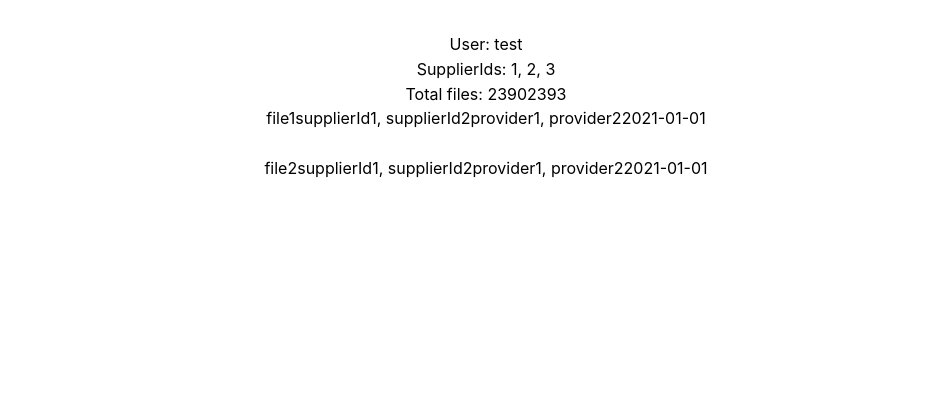
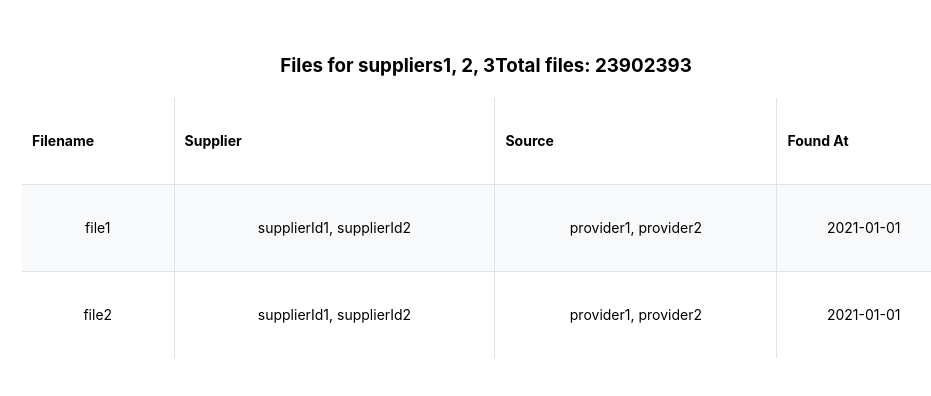
Before and after one commit to nmarley/all-files, a React (Vite) app: page / in a window 1280 px wide. Shown: the top 396 px of the page, without its empty margins (154-1085 px from the left). Built offline with nearby package versions, Linux system fonts and the light colour scheme.

Commit message:
Fix up, unify FileData type

```diff
--- a/src/components/AllFilesView.tsx
+++ b/src/components/AllFilesView.tsx
@@ -1,17 +1,10 @@
-import type React from 'react';
+import React from 'react';
 import { useState } from 'react';
-// import { Table } from '@mantine/core';
+import { Button, Container, Table, ScrollArea } from '@mantine/core';
+import { FileData } from '../types';
 import FileRow from './FileRow';
 
 import mockData from '../mockData';
-
-export interface FileData {
-    id: number;
-    filename: string;
-    suppliers: string[];
-    providers: string[];
-    foundAt: Date;
-}
 
 interface Props {
     // TODO: make this the full Supplier object from Core instead of breaking
@@ -44,22 +37,41 @@ const AllFilesView: React.FC<Props> = ({ supplierIds, user }) => {
     // });
 
     return (
-        <>
-            <div>
-                User: {user}
-                <br />
-                SupplierIds: {supplierIds.join(', ')}
-                <br />
-                Total files: {count}
-                <br />
-            </div>
-
-            <div className="filesTable">
-                {files.map((file) => (
-                    <FileRow key={file.id} file={file} />
-                ))}
-            </div>
-        </>
+        <Container>
+            <h3>
+            Files for {supplierIds.length === 0 ? 'all suppliers' : 'suppliers' + supplierIds.join(', ')}
+            Total files: {count}
+            </h3>
+            <Table
+                stickyHeader
+                striped
+                withColumnBorders
+                verticalSpacing="xl"
+                miw={700}
+            >
+                <Table.Thead>
+                    <Table.Tr>
+                        <Table.Th>Filename</Table.Th>
+                        <Table.Th>Supplier</Table.Th>
+                        <Table.Th>Source</Table.Th>
+                        <Table.Th>Found At</Table.Th>
+                    </Table.Tr>
+                </Table.Thead>
+            {files ? (
+                <Table.Tbody>
+                    {
+                        files.map(
+                            (file: FileData) => (
+                                <FileRow key={file.id} file={file} />
+                            )
+                        )
+                    }
+                </Table.Tbody>
+            ) : (
+                <p>No data available.</p>
+            )}
+            </Table>
+        </Container>
     );
 };
 
--- a/src/components/FileRow.tsx
+++ b/src/components/FileRow.tsx
@@ -1,13 +1,6 @@
-import type React from 'react';
-// import { Table } from '@mantine/core';
-
-export interface FileData {
-    id: number;
-    filename: string;
-    supplierIds: string[];
-    providers: string[];
-    foundAt: string;
-}
+import React from 'react';
+import { Table } from '@mantine/core';
+import { FileData } from '../types';
 
 interface Props {
     file: FileData;
@@ -20,21 +13,16 @@ const FileRow: React.FC<Props> = ({ file }) => {
 
     return (
         <>
-            <div key={file.id}>
-                <span>{file.filename}</span>
-                <span>{supplierDisplay}</span>
-                <span>{providerDisplay}</span>
-                <span>{file.foundAt.toString()}</span>
-            </div>
-            <br />
+            <Table.Tr key={file.id}>
+                <Table.Td>{file.filename}</Table.Td>
+                <Table.Td>{supplierDisplay}</Table.Td>
+                <Table.Td>{providerDisplay}</Table.Td>
+                <Table.Td>{file.foundAt}</Table.Td>
+            </Table.Tr>
         </>
-        // <Table.Tr key={file.id}>
-        // 	<Table.Td>{file.filename}</Table.Td>
-        // 	<Table.Td>{supplierDisplay}</Table.Td>
-        // 	<Table.Td>{providerDisplay}</Table.Td>
-        // 	<Table.Td>{file.foundAt}</Table.Td>
-        // </Table.Tr>
     );
+    // TODO: Add a download button in the table ^^
+    // <Button style={{ float: 'left' }}>DL-ICON</Button>
 };
 
 export default FileRow;
--- /dev/null
+++ b/src/types.ts
@@ -0,0 +1,8 @@
+export interface FileData {
+    id: number;
+    filename: string;
+    supplierIds: string[];
+    providers: string[];
+    // foundAt: Date;
+    foundAt: string;
+}
```
